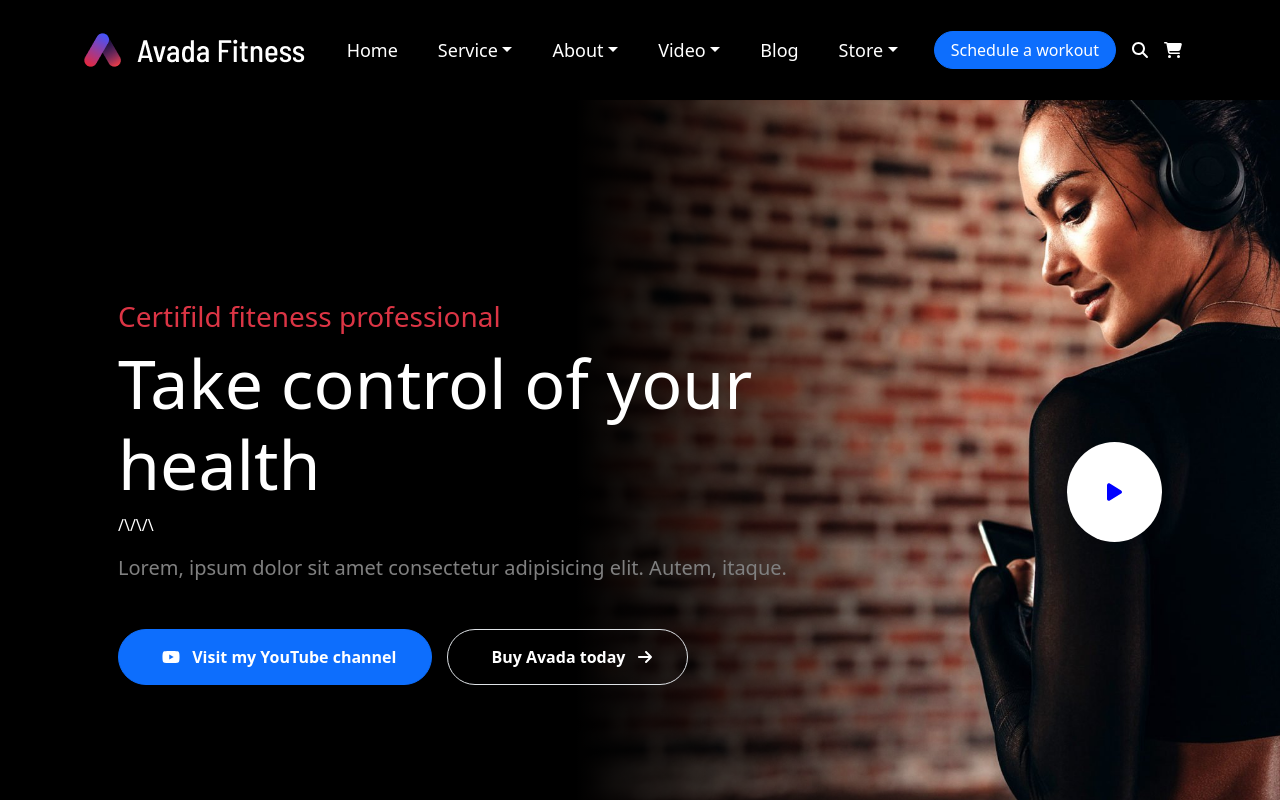
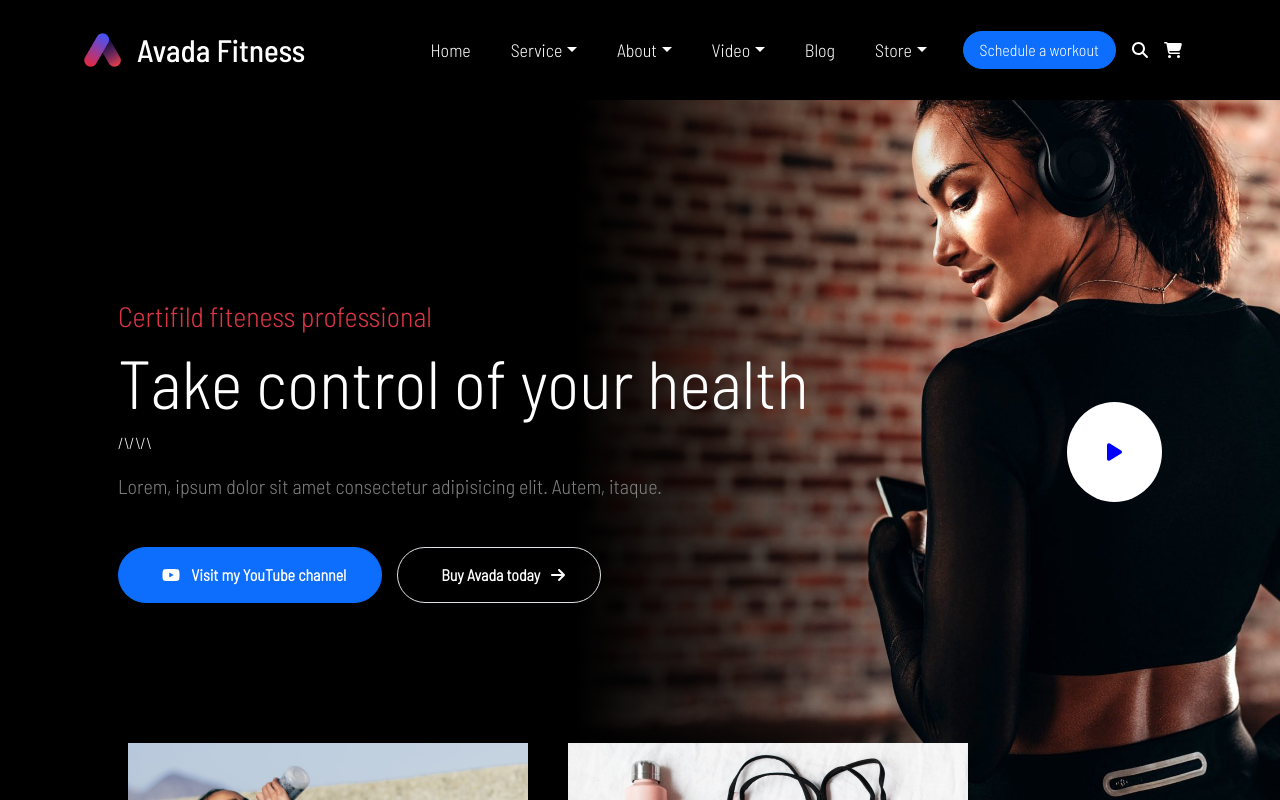
Before and after one commit to Jero1304/proj-html-vuejs, a Vue app: page / in a window 1280 px wide. Shown: the top 800 px of the page. Built offline with nearby package versions, Linux system fonts and the light colour scheme.

Commit message:
ADD font

```diff
--- a/index.html
+++ b/index.html
@@ -1,18 +1,38 @@
 <!DOCTYPE html>
 <html lang="en">
+
 <head>
   <meta charset="UTF-8" />
   <link rel="icon" type="image/svg+xml" href="/vite.svg" />
   <meta name="viewport" content="width=device-width, initial-scale=1.0" />
 
-    <link href="https://cdn.jsdelivr.net/npm/bootstrap@5.3.0-alpha1/dist/css/bootstrap.min.css" rel="stylesheet" integrity="sha384-GLhlTQ8iRABdZLl6O3oVMWSktQOp6b7In1Zl3/Jr59b6EGGoI1aFkw7cmDA6j6gD" crossorigin="anonymous">
-    <script src="https://cdn.jsdelivr.net/npm/@popperjs/core@2.11.6/dist/umd/popper.min.js" integrity="sha384-oBqDVmMz9ATKxIep9tiCxS/Z9fNfEXiDAYTujMAeBAsjFuCZSmKbSSUnQlmh/jp3" crossorigin="anonymous"></script>
-    <script src="https://cdn.jsdelivr.net/npm/bootstrap@5.3.0-alpha1/dist/js/bootstrap.min.js" integrity="sha384-mQ93GR66B00ZXjt0YO5KlohRA5SY2XofN4zfuZxLkoj1gXtW8ANNCe9d5Y3eG5eD" crossorigin="anonymous"></script>
+  <link rel="preconnect" href="https://fonts.googleapis.com">
+  <link rel="preconnect" href="https://fonts.gstatic.com" crossorigin>
+  <link
+    href="https://fonts.googleapis.com/css2?family=Barlow+Semi+Condensed:ital,wght@0,100;0,200;0,300;1,100;1,200&display=swap"
+    rel="stylesheet">
+
+
+  <link href="https://cdn.jsdelivr.net/npm/bootstrap@5.3.0-alpha1/dist/css/bootstrap.min.css" rel="stylesheet"
+    integrity="sha384-GLhlTQ8iRABdZLl6O3oVMWSktQOp6b7In1Zl3/Jr59b6EGGoI1aFkw7cmDA6j6gD" crossorigin="anonymous">
+  <script src="https://cdn.jsdelivr.net/npm/@popperjs/core@2.11.6/dist/umd/popper.min.js"
+    integrity="sha384-oBqDVmMz9ATKxIep9tiCxS/Z9fNfEXiDAYTujMAeBAsjFuCZSmKbSSUnQlmh/jp3"
+    crossorigin="anonymous"></script>
+  <script src="https://cdn.jsdelivr.net/npm/bootstrap@5.3.0-alpha1/dist/js/bootstrap.min.js"
+    integrity="sha384-mQ93GR66B00ZXjt0YO5KlohRA5SY2XofN4zfuZxLkoj1gXtW8ANNCe9d5Y3eG5eD"
+    crossorigin="anonymous"></script>
 
   <title>Fiteness</title>
 </head>
+
 <body>
+  <style>
+    body{
+      font-family:'Barlow Semi Condensed', sans-serif ;
+    }
+  </style>
   <div id="app"></div>
   <script type="module" src="/src/main.js"></script>
 </body>
+
 </html>
--- a/src/components/Partners.vue
+++ b/src/components/Partners.vue
@@ -16,7 +16,7 @@
                 <p class="partner-info">
                     Tristique aliquam in nullam habitasse nunc, amet vel consectetur. Nulla in suspendisse dolor, aliquet.
                 </p>
-                <a href="#" class="link">Visit Yoga Studio ></a>
+                <a href="#" class="link">Join Fitness Center ></a>
             </div>
 
             <div class="col partner">
@@ -25,7 +25,7 @@
                 <p class="partner-info">
                     Tristique aliquam in nullam habitasse nunc, amet vel consectetur. Nulla in suspendisse dolor, aliquet.
                 </p>
-                <a href="#" class="link">Visit Yoga Studio ></a>
+                <a href="#" class="link">Learn about FC ></a>
             </div>
 
             <div class="col partner">
@@ -34,7 +34,7 @@
                 <p class="partner-info">
                     Tristique aliquam in nullam habitasse nunc, amet vel consectetur. Nulla in suspendisse dolor, aliquet.
                 </p>
-                <a href="#" class="link">Visit Yoga Studio ></a>
+                <a href="#" class="link">Visit Power Gym ></a>
             </div>
         </div>
     </div>
```
Lines whose indentation alone changed are shown as unchanged.
